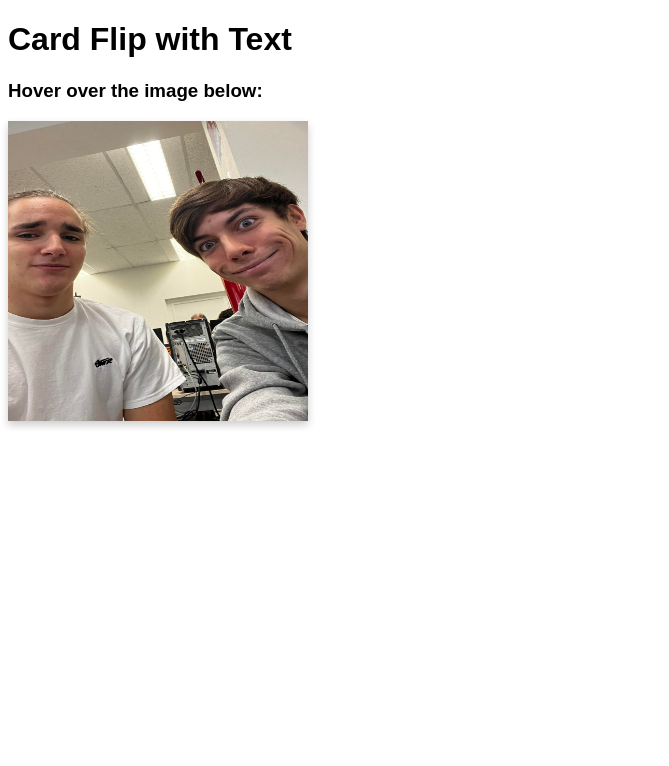
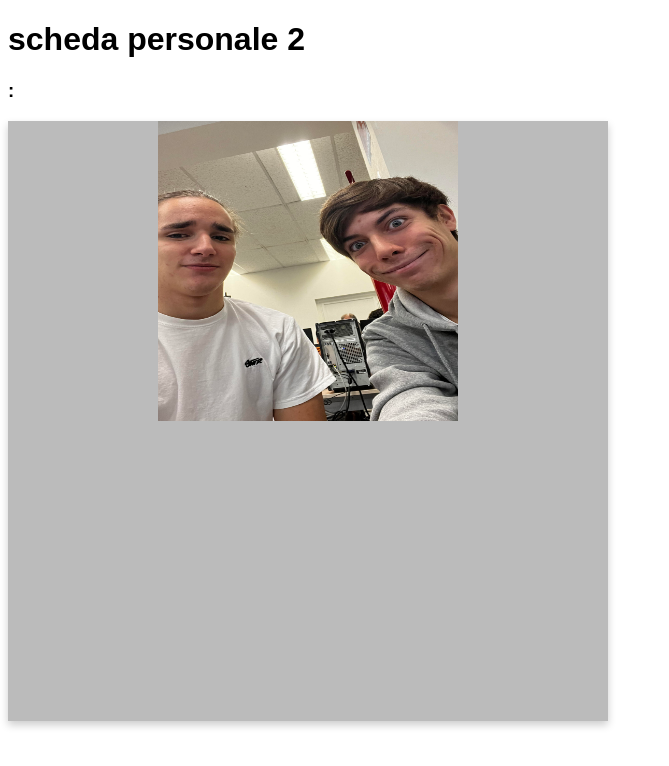
Before and after one commit to Leocanrdo/informatica, a plain HTML site: page flipcard.html in a window 1280 px wide. Shown: the whole page, without its empty margins (0-669 px from the left). Drawn offline with Linux system fonts and the light colour scheme.

Commit message:
Update flipcard.html

```diff
--- a/flipcard.html
+++ b/flipcard.html
@@ -9,9 +9,9 @@ body {
 
 .flip-card {
   background-color: transparent;
-  width: 300px;
-  height: 300px;
-  perspective: 1000px;
+  width: 600px;
+  height: 600px;
+  perspective: 2000px;
 }
 
 .flip-card-inner {
@@ -50,8 +50,8 @@ body {
 </head>
 <body>
 
-<h1>Card Flip with Text</h1>
-<h3>Hover over the image below:</h3>
+<h1>scheda personale 2</h1>
+<h3>:</h3>
 
 <div class="flip-card">
   <div class="flip-card-inner">
@@ -59,9 +59,9 @@ body {
       <img src="unnamed.jpg" alt="Avatar" style="width:300px;height:300px;">
     </div>
     <div class="flip-card-back">
-      <h1>John Doe</h1>
-      <p> Leonardo Campiello</p></p>
-      <p> studente al maxwell 3B LSA </p>
+      <h1>Leonardo Campiello</h1>
+      <p> sono studente al maxwell e vado 3B LSA</p></p>
+      <p> mi piace fare sport  </p>
     </div>
   </div>
 </div>
```
